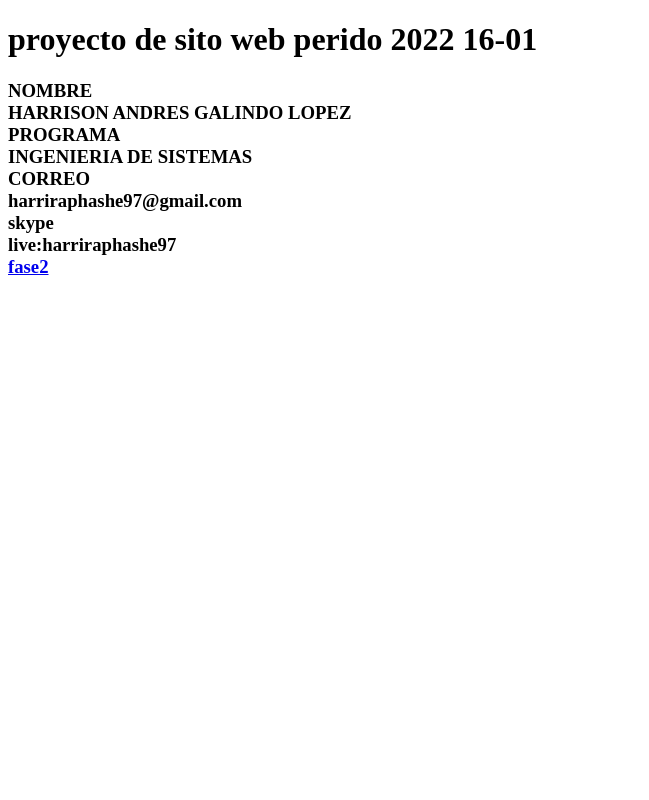
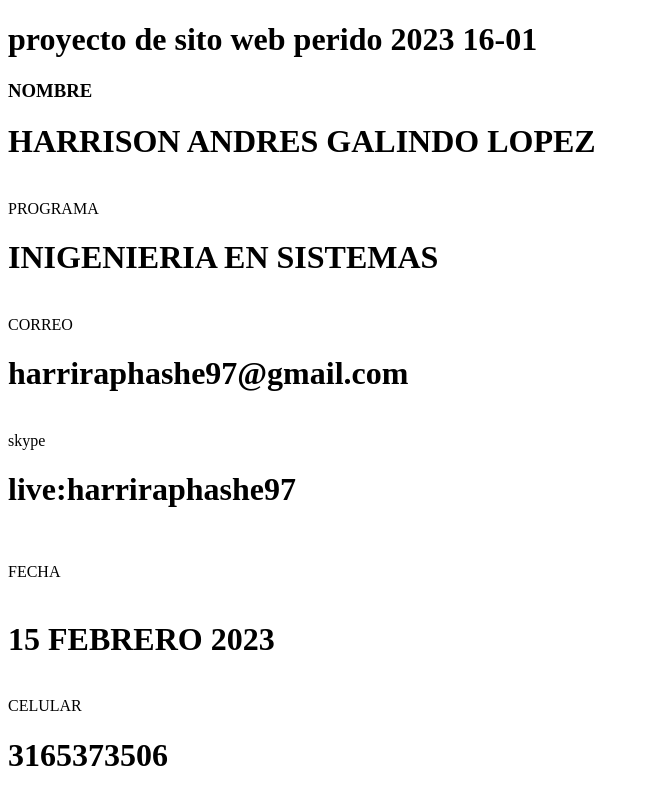
Before and after one commit to hashe97/ANDRES_GALINDO, a plain HTML site: page index.html in a window 1280 px wide. Shown: the whole page, without its empty margins (0-649 px from the left). Drawn offline with Linux system fonts and the light colour scheme.

Commit message:
Update index.html

```diff
--- a/index.html
+++ b/index.html
@@ -1,3 +1,4 @@
+
 <!DOCTYPE html>
 <html lang="en">
 <head>
@@ -8,26 +9,39 @@
 </head>
 <body>
     <h1>
-        proyecto de sito web perido 2022 16-01
+        proyecto de sito web perido 2023 16-01
      </h1>
     <h3>
         <P>
             NOMBRE
             <BR>
-            HARRISON ANDRES GALINDO LOPEZ
+
+        <h1>HARRISON ANDRES GALINDO LOPEZ</h1>
             <BR>
                 PROGRAMA
                 <BR>
-                    INGENIERIA DE SISTEMAS <br>
+                    <h1>INIGENIERIA EN SISTEMAS </h1> <br>
                                     CORREO
                                     <BR>
-                                        harriraphashe97@gmail.com
+                                         <H1>harriraphashe97@gmail.com</H1>
                                          <br>
                                          skype
                                          <br>
-                                         live:harriraphashe97 <br>
+                                          <H1>live:harriraphashe97</H1><br>
+                                          <P>
+                                            FECHA <BR>
+                                            </BR>
+                                            <H1>15 FEBRERO 2023</H1> <BR>
+                                            CELULAR
+                                        </BR><H1> 3165373506</H1>
 
-                                         <a href="fase2/design.html"> fase2 </a>
+
+                                          </P>
+
+
 
 </body>
 </html>
+<body>
+
+</body>
```
